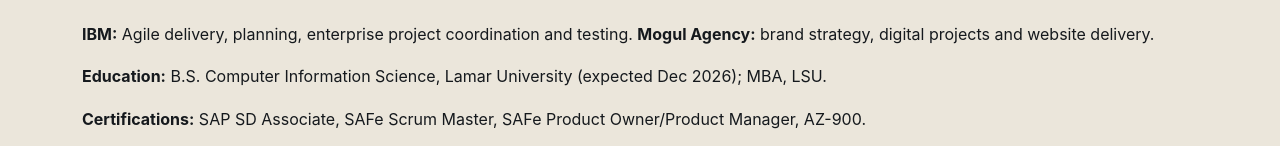
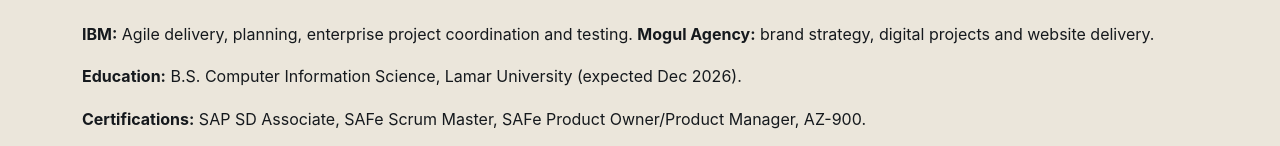
Before and after one commit to mogulagencyk/github-portfolio, a plain HTML site: page index.html in a window 1280 px wide. Shown: the part 4563-4709 px from the top of the page. Drawn offline with Linux system fonts and the light colour scheme.

Commit message:
Correct education credentials: remove MBA claim

```diff
--- a/index.html
+++ b/index.html
@@ -14,7 +14,7 @@
 </div><p class="notice">Academic coursework: CNN image classification (Python/TensorFlow) and TCP congestion-control analysis (ns-3/C++). Add project screenshots and validated code/results for course-project grading.</p></div></section>
 <section id="ai" class="section skills"><div class="wrap"><span class="kicker">03 / Software demonstration</span><h2>Job Fit Analyzer</h2><p>Paste a job description to identify overlapping skills and gaps. All processing happens in your browser. This app is AI-assisted software development, not a generative AI model or live hiring assessment.</p><div class="analyzer"><label for="job">Job description</label><textarea id="job" placeholder="Paste a job description mentioning skills, technology, or business requirements..."></textarea><p><strong>Skills being compared:</strong> <span id="profileSkills"></span></p><button id="analyze">Analyze job description</button><div id="results" aria-live="polite"></div></div></div></section>
 <section id="skills" class="section"><div class="wrap"><span class="kicker">04 / Capabilities</span><h2>Technical and delivery skills.</h2><div class="skillgrid"><div class="skill"><h3>Technical exposure</h3><p>Python, C++, HTML/CSS, JavaScript, Linux, Git/GitHub, computer networks, introductory AI/ML coursework.</p></div><div class="skill"><h3>Delivery & systems</h3><p>Agile/Scrum, Azure DevOps, Jira, requirements analysis, stakeholder collaboration, testing coordination, SAP Sales & Distribution.</p></div></div></div></section>
-<section id="resume" class="section skills resume"><div class="wrap"><span class="kicker">05 / Resume</span><h2>Experience and credentials.</h2><p><strong>IBM:</strong> Agile delivery, planning, enterprise project coordination and testing. <strong>Mogul Agency:</strong> brand strategy, digital projects and website delivery.</p><p><strong>Education:</strong> B.S. Computer Information Science, Lamar University (expected Dec 2026); MBA, LSU.</p><p><strong>Certifications:</strong> SAP SD Associate, SAFe Scrum Master, SAFe Product Owner/Product Manager, AZ-900.</p><p><a class="btn primary" href="resume.md">View resume draft ↗</a></p><p class="notice">A PDF resume will be added to this repository before final academic submission.</p></div></section>
+<section id="resume" class="section skills resume"><div class="wrap"><span class="kicker">05 / Resume</span><h2>Experience and credentials.</h2><p><strong>IBM:</strong> Agile delivery, planning, enterprise project coordination and testing. <strong>Mogul Agency:</strong> brand strategy, digital projects and website delivery.</p><p><strong>Education:</strong> B.S. Computer Information Science, Lamar University (expected Dec 2026).</p><p><strong>Certifications:</strong> SAP SD Associate, SAFe Scrum Master, SAFe Product Owner/Product Manager, AZ-900.</p><p><a class="btn primary" href="resume.md">View resume draft ↗</a></p><p class="notice">A PDF resume will be added to this repository before final academic submission.</p></div></section>
 <section id="contact" class="section contact"><div class="wrap"><span class="kicker">06 / Contact</span><h2>Let's build what comes next.</h2><p>Open to conversations about technology, business analysis, Agile delivery, and enterprise digital projects.</p><div class="actions"><a class="btn secondary" style="color:white;border-color:white" href="https://github.com/mogulagencyk" target="_blank" rel="noopener">GitHub ↗</a></div><p class="notice">Professional email and LinkedIn URL can be added once confirmed.</p></div></section></main>
 <footer class="footer">© <span id="year"></span> Kathan Arvie · Built for GitHub Pages · <a href="https://github.com/mogulagencyk/github-portfolio">Source code</a></footer>
 <script>
```
